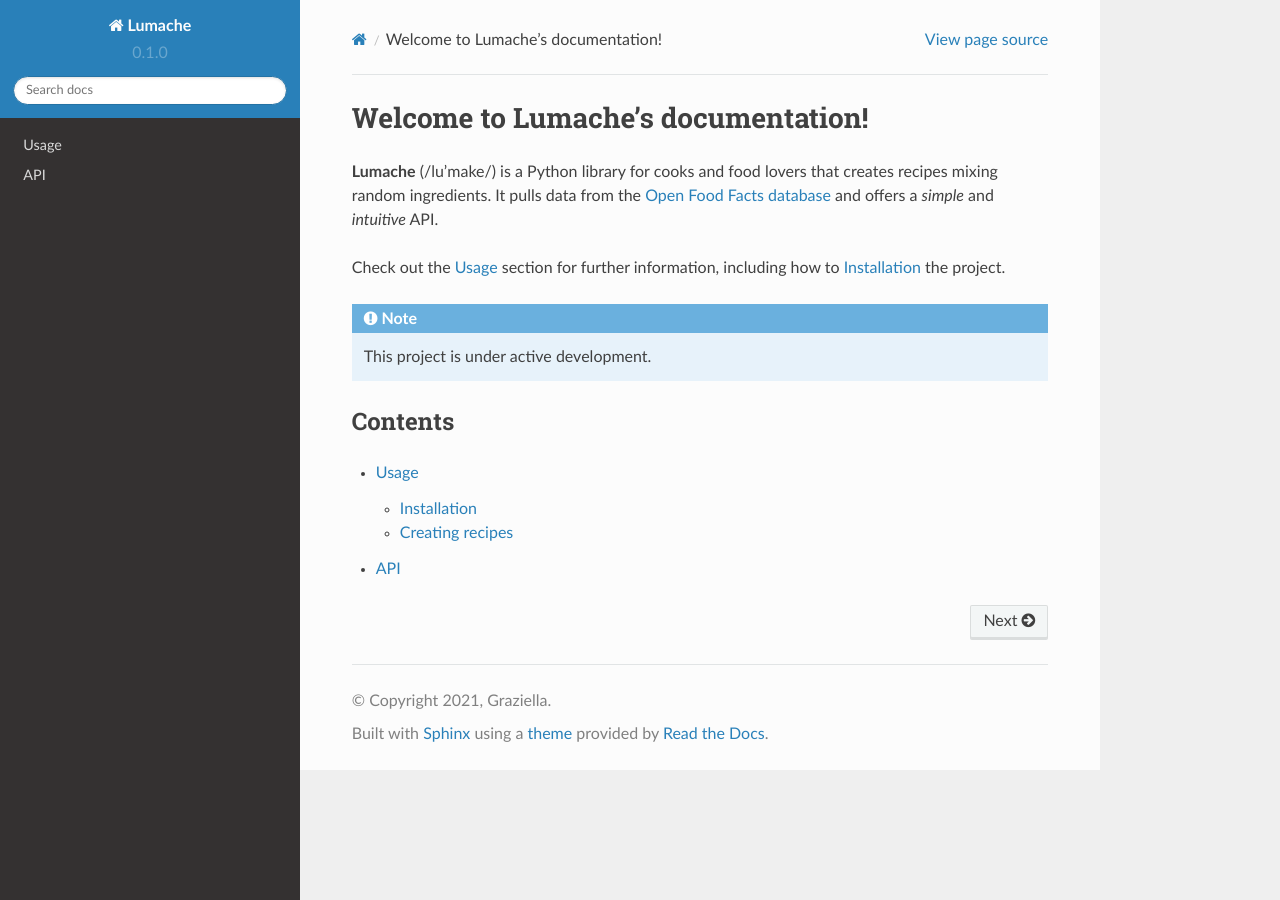
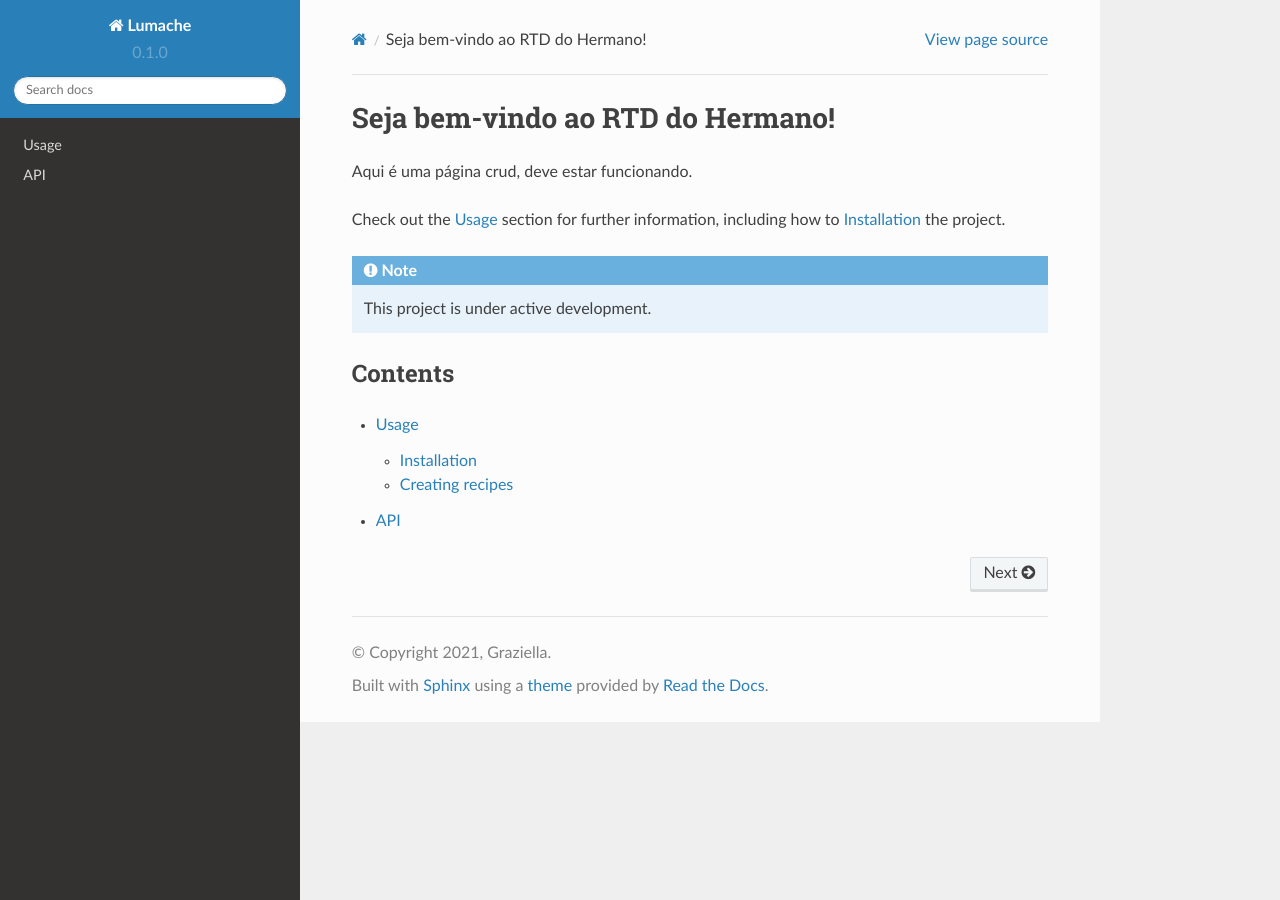
Before and after one commit to hermano-utfpr/rtd-tutorial, a Sphinx documentation site: the page built from docs/source/index.rst, in a window 1280 px wide. Built offline with Sphinx 7.4.7 and the Read the Docs theme 2.0.0, drawn with Linux system fonts in a browser that asks for light colours.

Commit message:
Update index.rst

```diff
--- a/docs/source/index.rst
+++ b/docs/source/index.rst
@@ -1,10 +1,6 @@
-Welcome to Lumache's documentation!
+Seja bem-vindo ao RTD do Hermano!
 ===================================
-
-**Lumache** (/lu'make/) is a Python library for cooks and food lovers
-that creates recipes mixing random ingredients.
-It pulls data from the `Open Food Facts database <https://world.openfoodfacts.org/>`_
-and offers a *simple* and *intuitive* API.
+Aqui é uma página crud, deve estar funcionando.
 
 Check out the :doc:`usage` section for further information, including
 how to :ref:`installation` the project.
```
